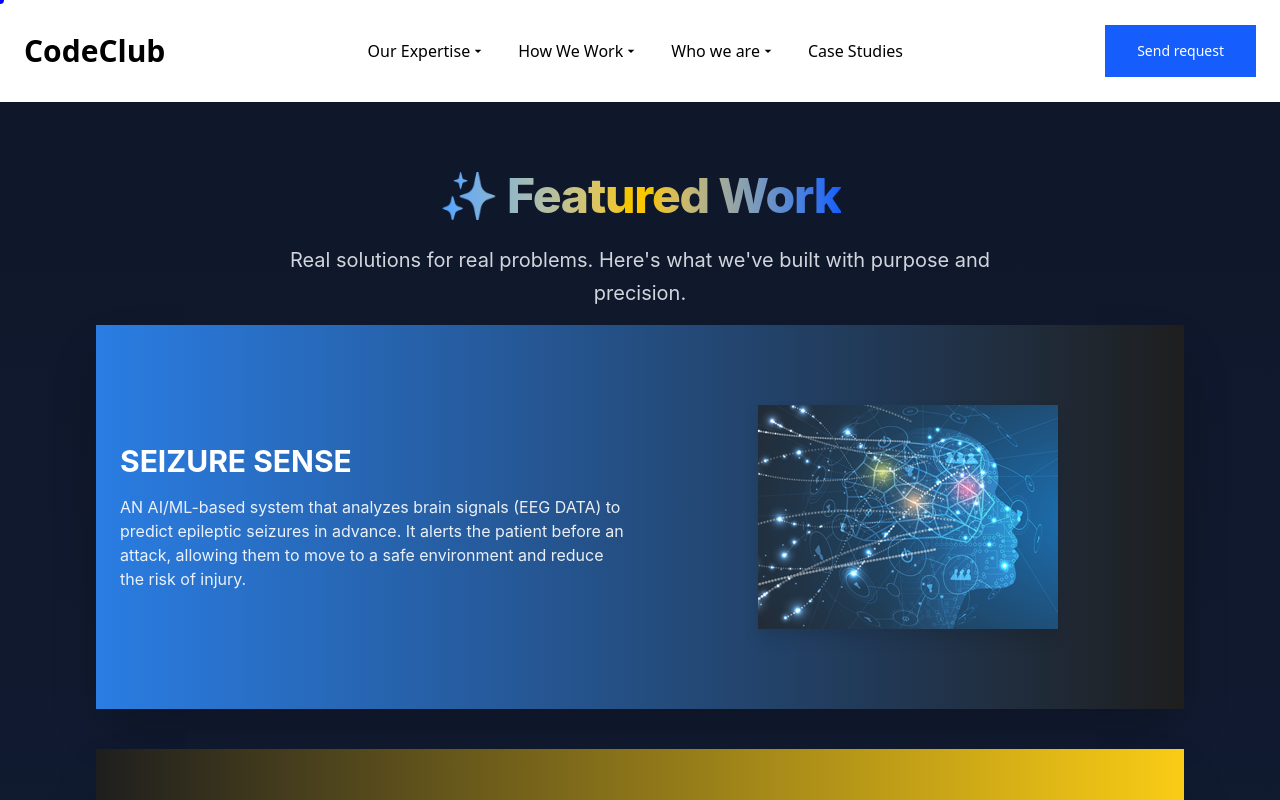
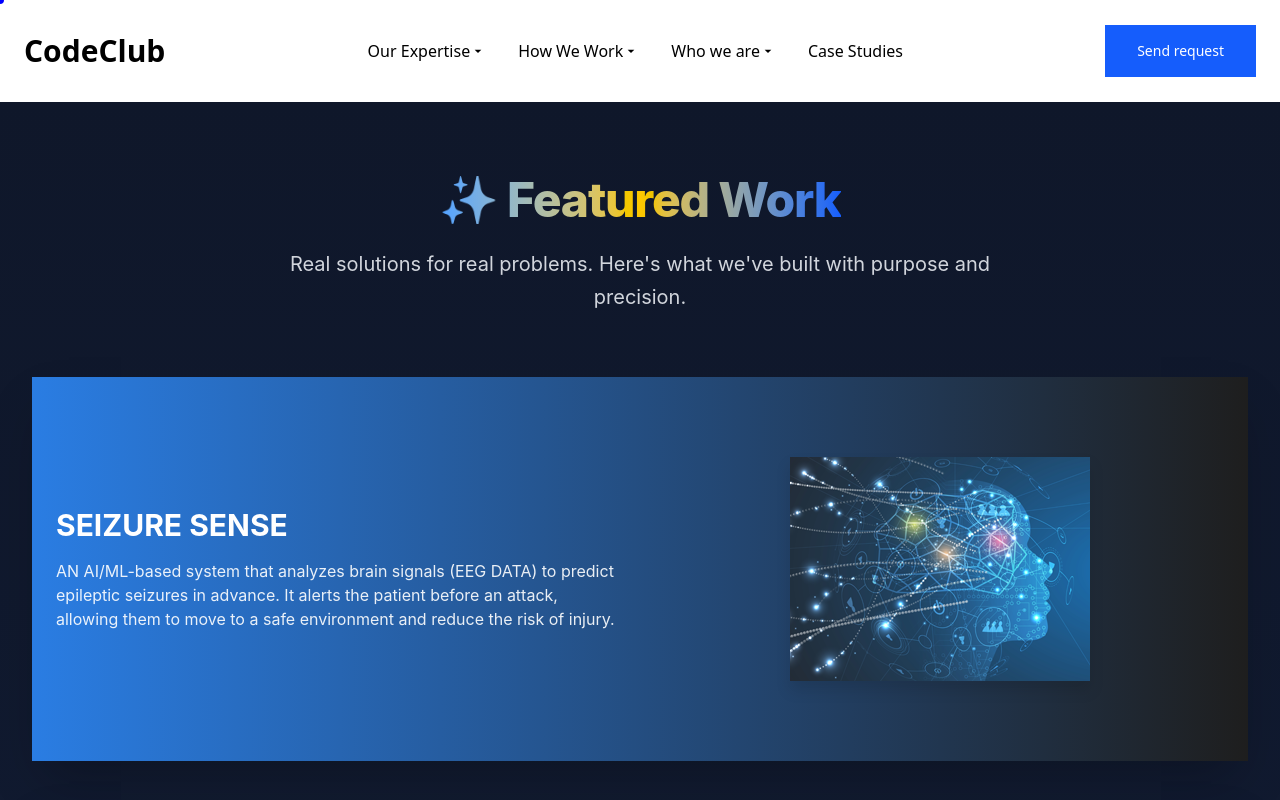
Before and after one commit to hassnain07/codeClub, a React (Vite) app: page /caseStudies in a window 1280 px wide. Shown: the top 800 px of the page. Built offline with nearby package versions, Linux system fonts and the light colour scheme.

Commit message:
updated case studies

```diff
--- a/src/pages/CaseStudies.jsx
+++ b/src/pages/CaseStudies.jsx
@@ -1,15 +1,16 @@
 import React from "react";
-import PageBanner from "../components/casestudies/PageBanner"; // Adjust path if needed
-import OurProjects from "../components/casestudies/OurProjects"; // Import the component
+import PageBanner from "../components/casestudies/PageBanner";
+import OurProjects from "../components/casestudies/OurProjects";
 
 const CaseStudies = () => {
     return (
         <div className="mt-24 bg-gradient-to-b from-[#0f172a] to-[#1b2d54] text-white">
+            {/* Optional: Enable this if you want the banner */}
             {/* <PageBanner title="Our Projects" subtitle="One look is worth a thousand words." /> */}
 
-            <section className="max-w-6xl mx-auto px-4 py-16">
-                <div className="text-center mb-4 mt-3">
-                    <h2 className="text-4xl md:text-5xl font-extrabold text-gray-800 tracking-tight">
+            <section className="max-w-7xl mx-auto px-4 py-20">
+                <div className="text-center mb-16">
+                    <h2 className="text-4xl md:text-5xl font-extrabold tracking-tight">
                         <span className="inline-block bg-gradient-to-r from-blue-400 via-yellow-400 to-blue-600 text-transparent bg-clip-text">
                             ✨ Featured Work
                         </span>
@@ -21,7 +22,6 @@ const CaseStudies = () => {
 
                 <OurProjects />
             </section>
-
         </div>
     );
 };
```
